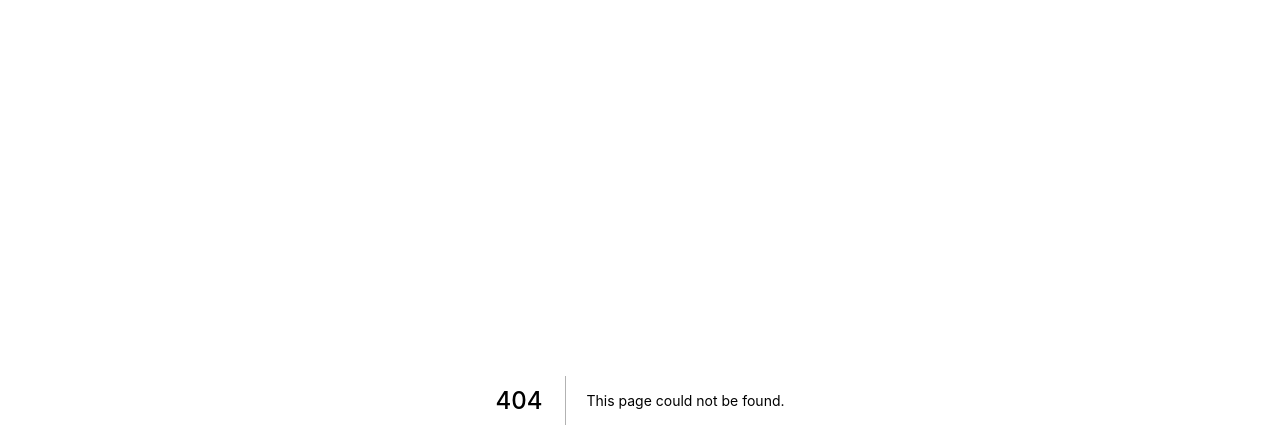
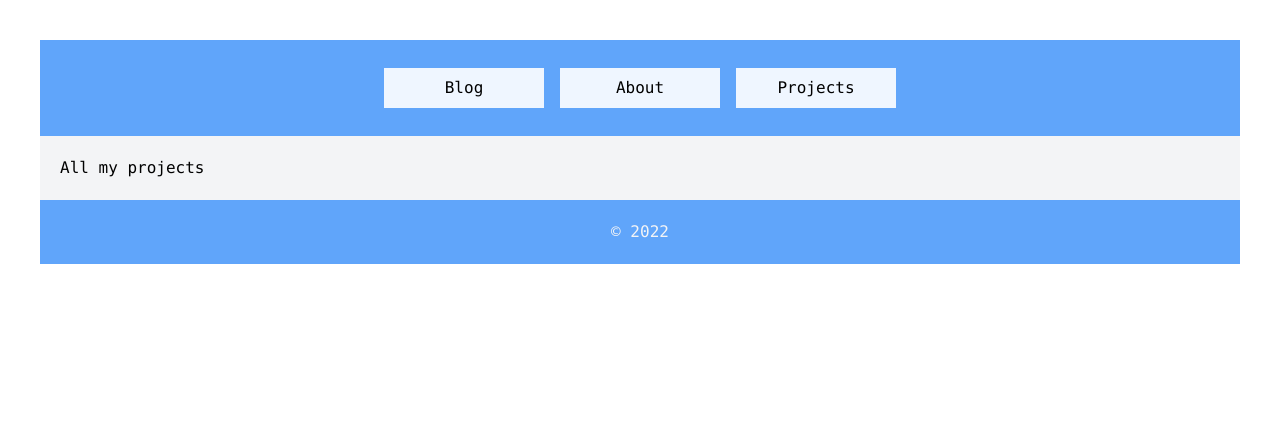
Before and after one commit to KrzysztofBartkiewicz/blog-app, a Next.js app: page /projects in a window 1280 px wide. Before the commit this address had no page. Shown: the top 448 px of the page. Built offline with nearby package versions, Linux system fonts and the light colour scheme.

Commit message:
Add projects route

```diff
--- a/src/components/Layout/index.tsx
+++ b/src/components/Layout/index.tsx
@@ -4,19 +4,22 @@ type LayoutProps = {
   children: React.ReactNode
 }
 
+const navLinks = [
+  { path: '/', label: 'Blog', id: 1 },
+  { path: '/about', label: 'About', id: 2 },
+  { path: '/projects', label: 'Projects', id: 3 }
+]
+
 const Layout = ({ children }: LayoutProps) => (
   <div className="p-10 font-mono">
     <nav className="bg-blue-400 p-5 flex justify-center">
-      <Link href="/">
-        <a className="shaddow md:w-40 bg-blue-50 p-2 m-2 text-center hover:bg-gray-50 cursor-pointer">
-          Blog
-        </a>
-      </Link>
-      <Link href="/about">
-        <a className="shaddow md:w-40 bg-blue-50 p-2 m-2 text-center hover:bg-gray-50 cursor-pointer">
-          About
-        </a>
-      </Link>
+      {navLinks.map(({ path, label, id }) => (
+        <Link href={path} key={id}>
+          <a className="shaddow md:w-40 bg-blue-50 p-2 m-2 text-center hover:bg-gray-50 cursor-pointer">
+            {label}
+          </a>
+        </Link>
+      ))}
     </nav>
 
     <main className="bg-gray-100 p-5">{children}</main>
--- /dev/null
+++ b/src/pages/projects.tsx
@@ -0,0 +1,7 @@
+import Layout from '@src/components/Layout'
+
+const Projects = () => {
+  return <Layout>All my projects</Layout>
+}
+
+export default Projects
```
